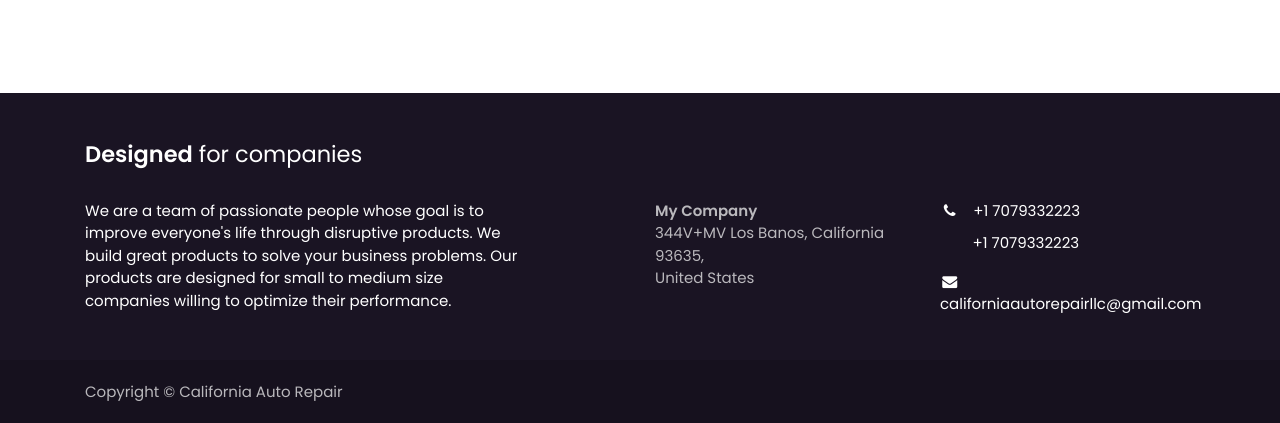
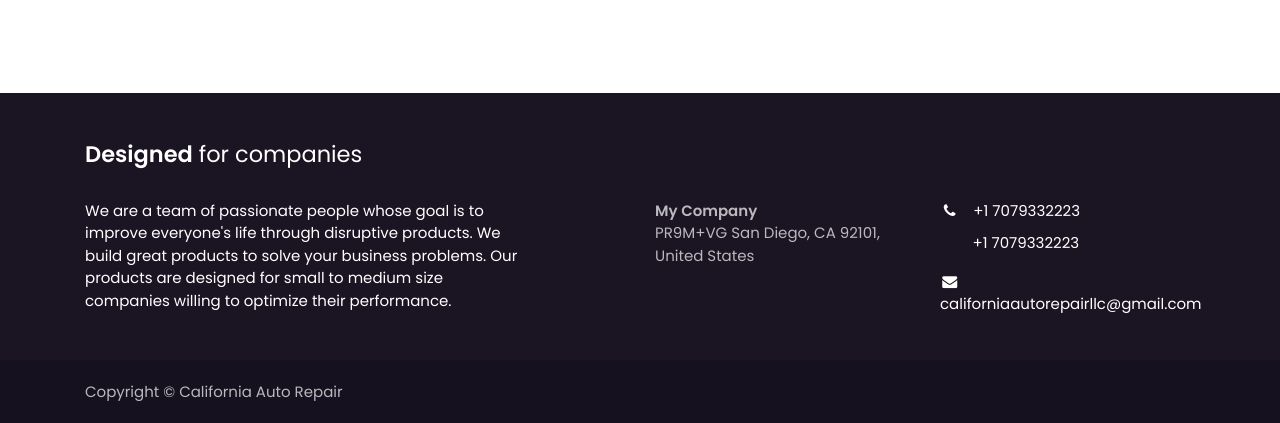
Before and after one commit to CrazyJaffar/TheGarageLLC, a plain HTML site: page about-us.html in a window 1280 px wide. Shown: the part 2273-2696 px from the top of the page. Drawn offline with Linux system fonts and the light colour scheme.

Commit message:
address update

```diff
--- a/about-us.html
+++ b/about-us.html
@@ -372,7 +372,7 @@
                             <p>We are a team of passionate people whose goal is to improve everyone's life through disruptive products. We build great products to solve your business problems. Our products are designed for small to medium size companies willing to optimize their performance.</p>
                         </div>
                         <div class="col-lg-3 offset-lg-1 o_colored_level">
-                            <p class="text-muted"><b>My Company</b><br/>344V+MV Los Banos, California 93635, <br/>United States</p></div>
+                            <p class="text-muted"><b>My Company</b><br/>PR9M+VG San Diego, CA 92101, <br/>United States</p></div>
                         <div class="col-lg-3 o_colored_level">
                             <ul class="list-unstyled mb-2">
                                 <li><i class="fa fa-phone fa-fw me-2"></i><span class="o_force_ltr">
```
Also changed, not shown: contactus.html (+1 -1 lines), index.html (+1 -1 lines), our-services.html (+1 -1 lines), privacy-1.html (+1 -1 lines), terms.html (+1 -1 lines).
